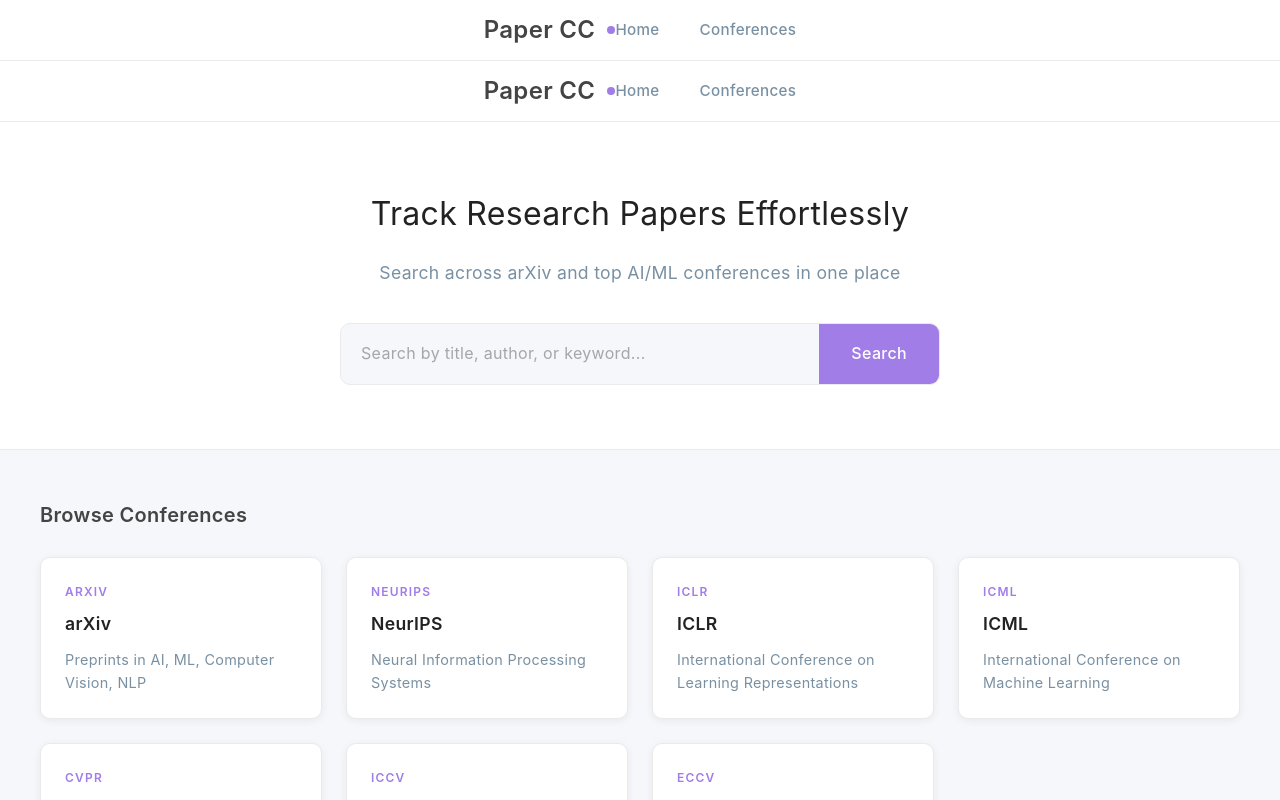
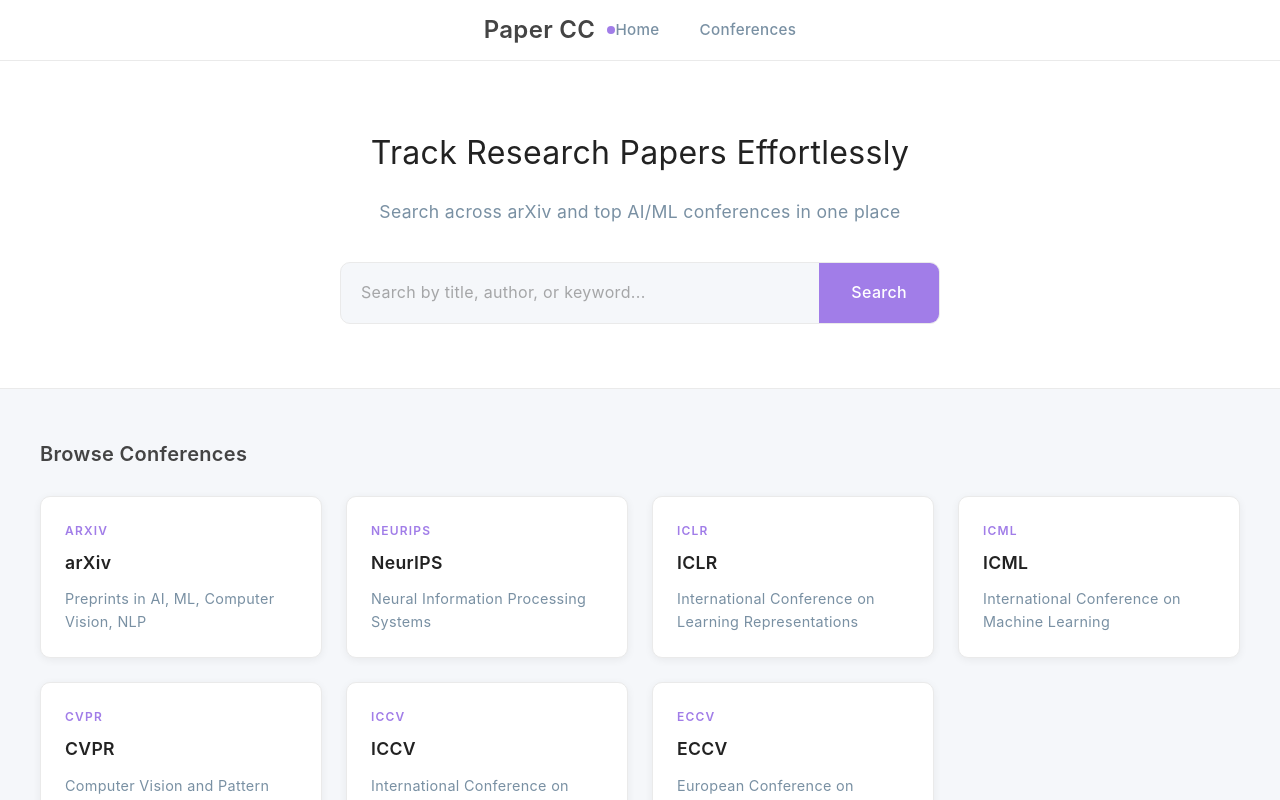
Before and after one commit to yidingcv/paper-copilot, a Next.js app: page /paper-copilot/ in a window 1280 px wide. Shown: the top 800 px of the page. Built offline with nearby package versions, Linux system fonts and the light colour scheme.

Commit message:
Remove duplicate header from page.tsx
Co-Authored-By: Claude Opus 4.6 <noreply@anthropic.com>

```diff
--- a/app/page.tsx
+++ b/app/page.tsx
@@ -72,21 +72,6 @@ export default function Home() {
 
   return (
     <main>
-      {/* Header */}
-      <header className="header">
-        <div className="header-inner">
-          <Link href="/" className="logo">
-            Paper CC<span className="logo-dot"></span>
-          </Link>
-          <nav>
-            <ul className="nav">
-              <li><Link href="/">Home</Link></li>
-              <li><Link href="/conferences">Conferences</Link></li>
-            </ul>
-          </nav>
-        </div>
-      </header>
-
       {/* Hero */}
       <section className="hero">
         <h1>Track Research Papers Effortlessly</h1>
```
